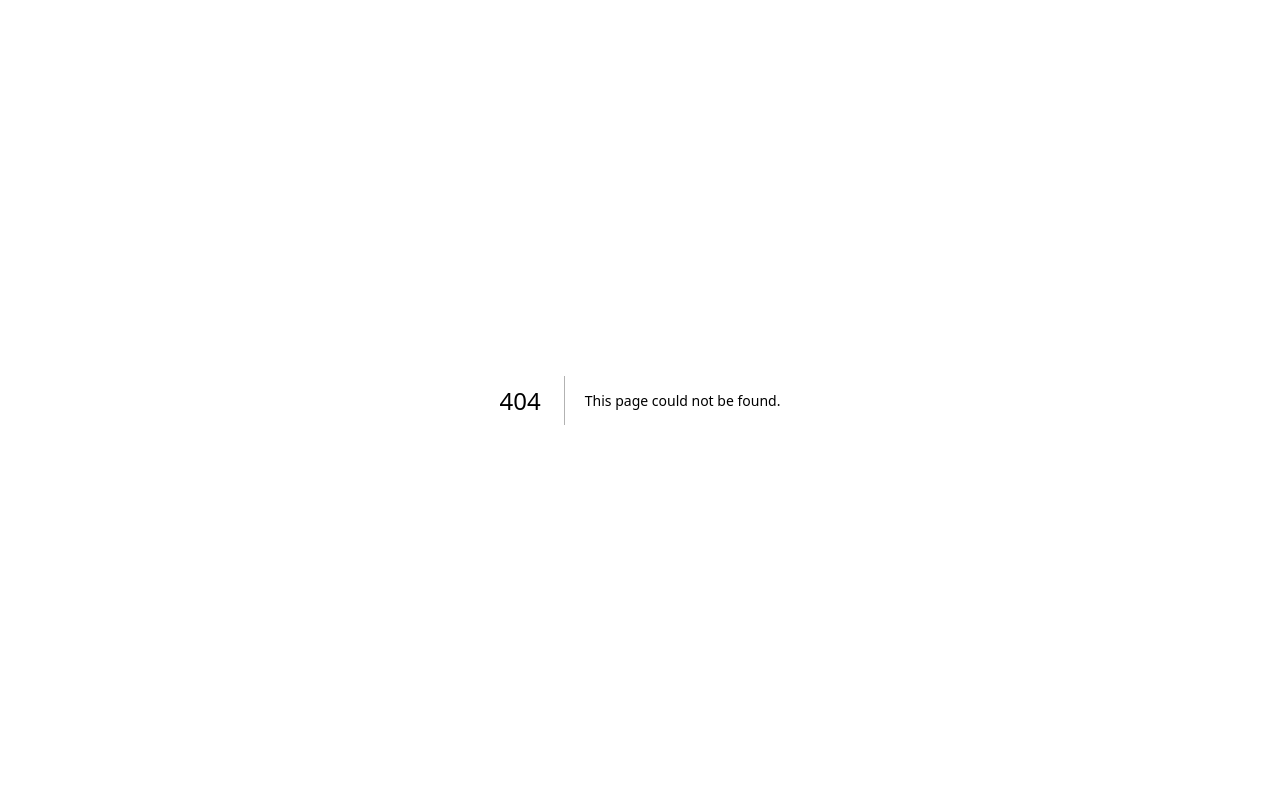
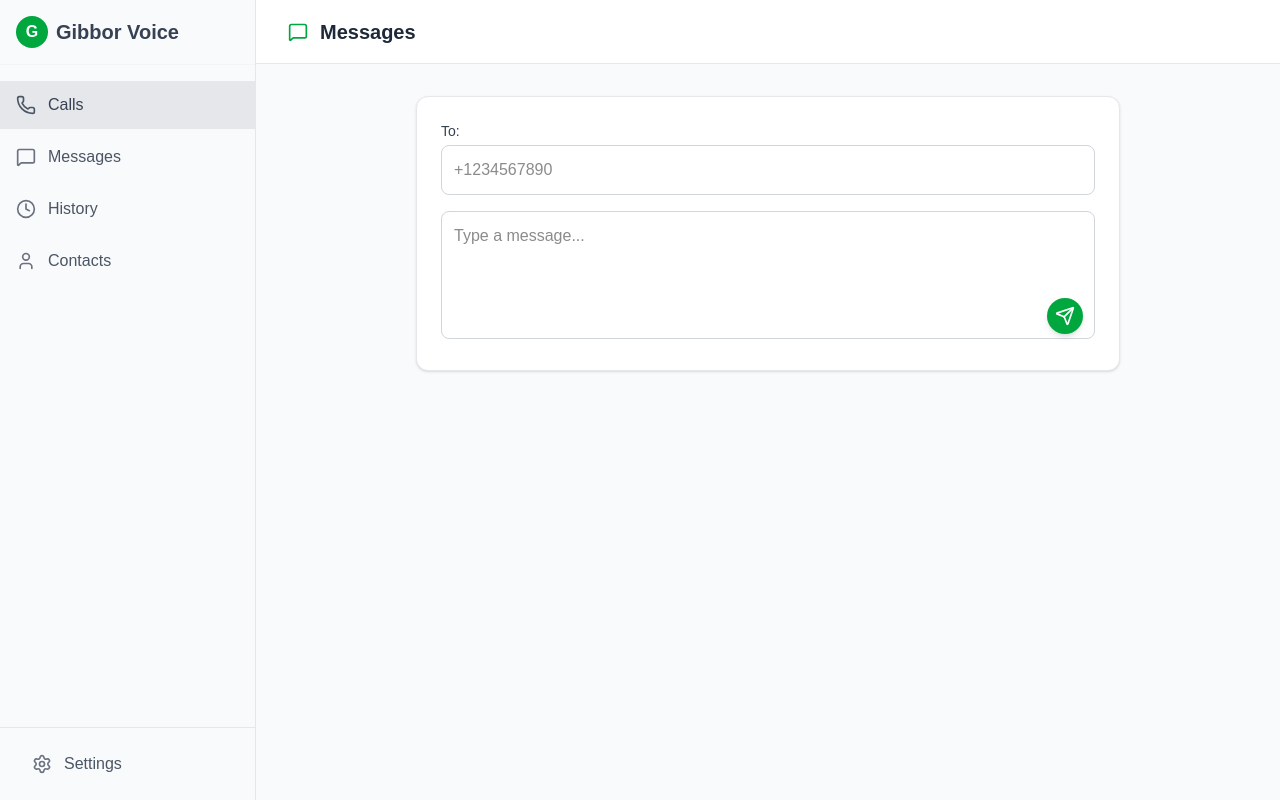
Before and after one commit to Waiharrington/gibbor-voice, a Next.js app in the folder frontend/: page /messages in a window 1280 px wide. Before the commit this address had no page. Built offline with nearby package versions, Linux system fonts and the light colour scheme.

Commit message:
Implement SMS features

```diff
--- /dev/null
+++ b/frontend/app/messages/page.tsx
@@ -0,0 +1,99 @@
+'use client';
+
+import { useState } from 'react';
+import Sidebar from '@/components/Sidebar';
+import { Send, MessageSquare } from 'lucide-react';
+
+export default function Messages() {
+    const [to, setTo] = useState('');
+    const [body, setBody] = useState('');
+    const [status, setStatus] = useState('');
+    const [messages, setMessages] = useState<any[]>([]);
+
+    const handleSend = async () => {
+        if (!to || !body) return;
+
+        setStatus('Sending...');
+        try {
+            const response = await fetch('https://gibbor-voice-production.up.railway.app/messages', {
+                method: 'POST',
+                headers: {
+                    'Content-Type': 'application/json',
+                },
+                body: JSON.stringify({ to, body }),
+            });
+
+            const data = await response.json();
+
+            if (response.ok) {
+                setStatus('Sent!');
+                setMessages([...messages, { type: 'outbound', to, body, sid: data.sid, date: new Date() }]);
+                setBody('');
+            } else {
+                setStatus('Error: ' + data.error);
+            }
+        } catch (error) {
+            console.error('Error sending message:', error);
+            setStatus('Error sending message');
+        }
+    };
+
+    return (
+        <div className="flex h-screen bg-white">
+            <Sidebar />
+            <main className="flex-1 flex flex-col bg-gray-50">
+                {/* Header */}
+                <header className="h-16 border-b border-gray-200 flex items-center px-8 bg-white">
+                    <h1 className="text-xl font-semibold text-gray-800 flex items-center">
+                        <MessageSquare className="w-5 h-5 mr-3 text-green-600" />
+                        Messages
+                    </h1>
+                </header>
+
+                <div className="flex-1 p-8 flex flex-col max-w-3xl mx-auto w-full">
+                    {/* Compose Area */}
+                    <div className="bg-white rounded-xl shadow-sm border border-gray-200 p-6 mb-6">
+                        <div className="mb-4">
+                            <label className="block text-sm font-medium text-gray-700 mb-1">To:</label>
+                            <input
+                                type="text"
+                                value={to}
+                                onChange={(e) => setTo(e.target.value)}
+                                placeholder="+1234567890"
+                                className="w-full p-3 border border-gray-300 rounded-lg focus:ring-2 focus:ring-green-500 focus:border-transparent outline-none transition-all"
+                            />
+                        </div>
+
+                        <div className="relative">
+                            <textarea
+                                value={body}
+                                onChange={(e) => setBody(e.target.value)}
+                                placeholder="Type a message..."
+                                className="w-full p-3 border border-gray-300 rounded-lg focus:ring-2 focus:ring-green-500 focus:border-transparent outline-none transition-all h-32 resize-none"
+                            />
+                            <button
+                                onClick={handleSend}
+                                className="absolute bottom-3 right-3 bg-green-600 text-white p-2 rounded-full hover:bg-green-700 transition-colors shadow-md"
+                            >
+                                <Send className="w-5 h-5" />
+                            </button>
+                        </div>
+                        {status && <p className="mt-2 text-sm text-gray-500">{status}</p>}
+                    </div>
+
+                    {/* History (Local Session) */}
+                    <div className="space-y-4">
+                        {messages.map((msg, idx) => (
+                            <div key={idx} className="flex justify-end">
+                                <div className="bg-green-100 text-gray-800 p-4 rounded-2xl rounded-tr-none max-w-md shadow-sm">
+                                    <p className="font-medium text-xs text-green-800 mb-1">To: {msg.to}</p>
+                                    <p>{msg.body}</p>
+                                </div>
+                            </div>
+                        ))}
+                    </div>
+                </div>
+            </main>
+        </div>
+    );
+}
```
Also changed, not shown: 1 other file (tests, documents, lock files or other folders).
